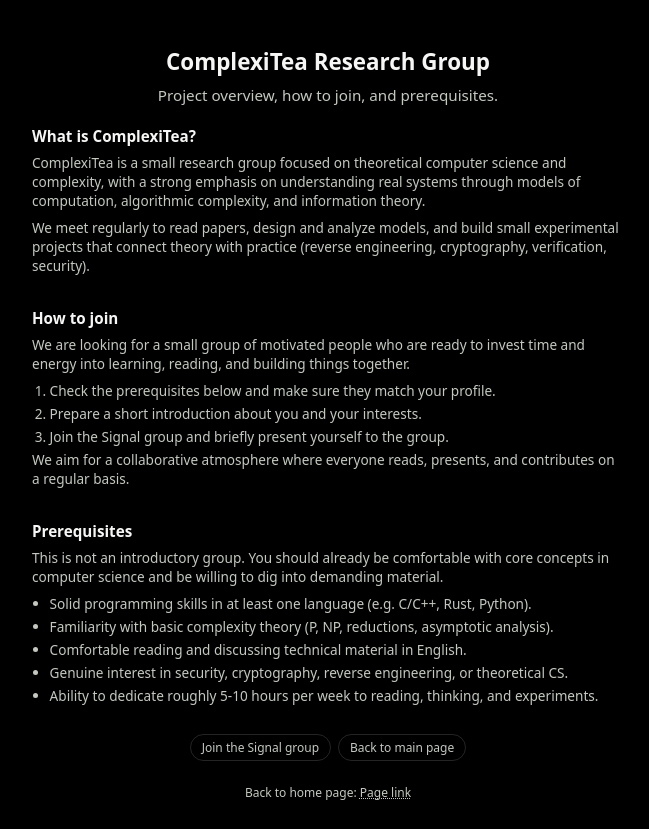
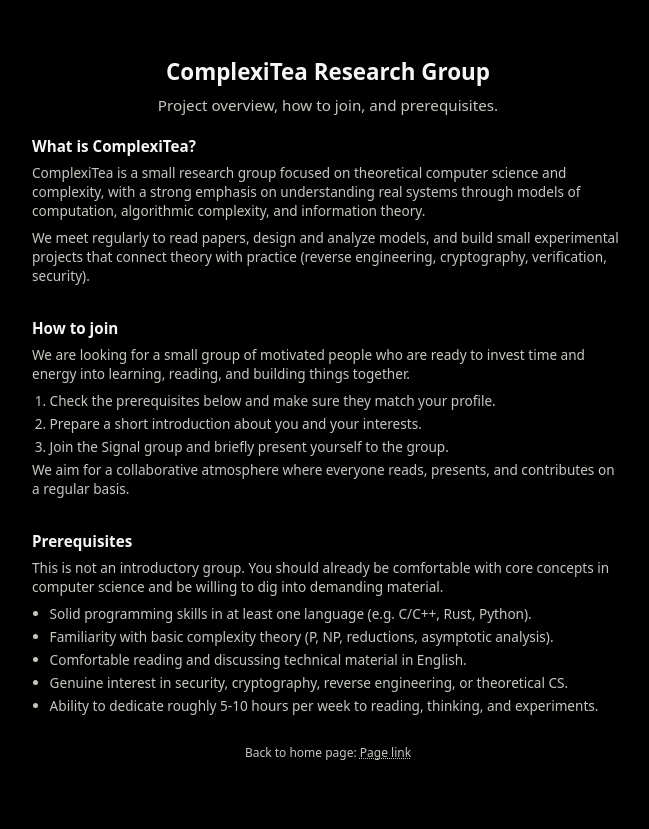
Before and after one commit to ComplexiTea/complexitea.github.io, a plain HTML site: page about_&_joining.html in a window 1280 px wide. Shown: the whole page, without its empty margins (312-961 px from the left). After the commit the page ends 800 px from the top, so only its background shows below. Drawn offline with Linux system fonts and the light colour scheme.

Commit message:
Update about_&_joining.html

```diff
--- a/about_&_joining.html
+++ b/about_&_joining.html
@@ -193,16 +193,6 @@
       </ul>
     </section>
 
-    <div class="pill-row">
-      <a
-        class="pill"
-        href="https://signal.group/#CjQKIISLb7TSsimNCzGu_kweogAIK9qUr_0z9ksXJ5698l_AEhCHbUyZ2QI2VxElNXTqNVhk"
-      >
-        Join the Signal group
-      </a>
-      <a class="pill" href="index.html">Back to main page</a>
-    </div>
-
     <footer>
       Back to home page:
       <a
```
